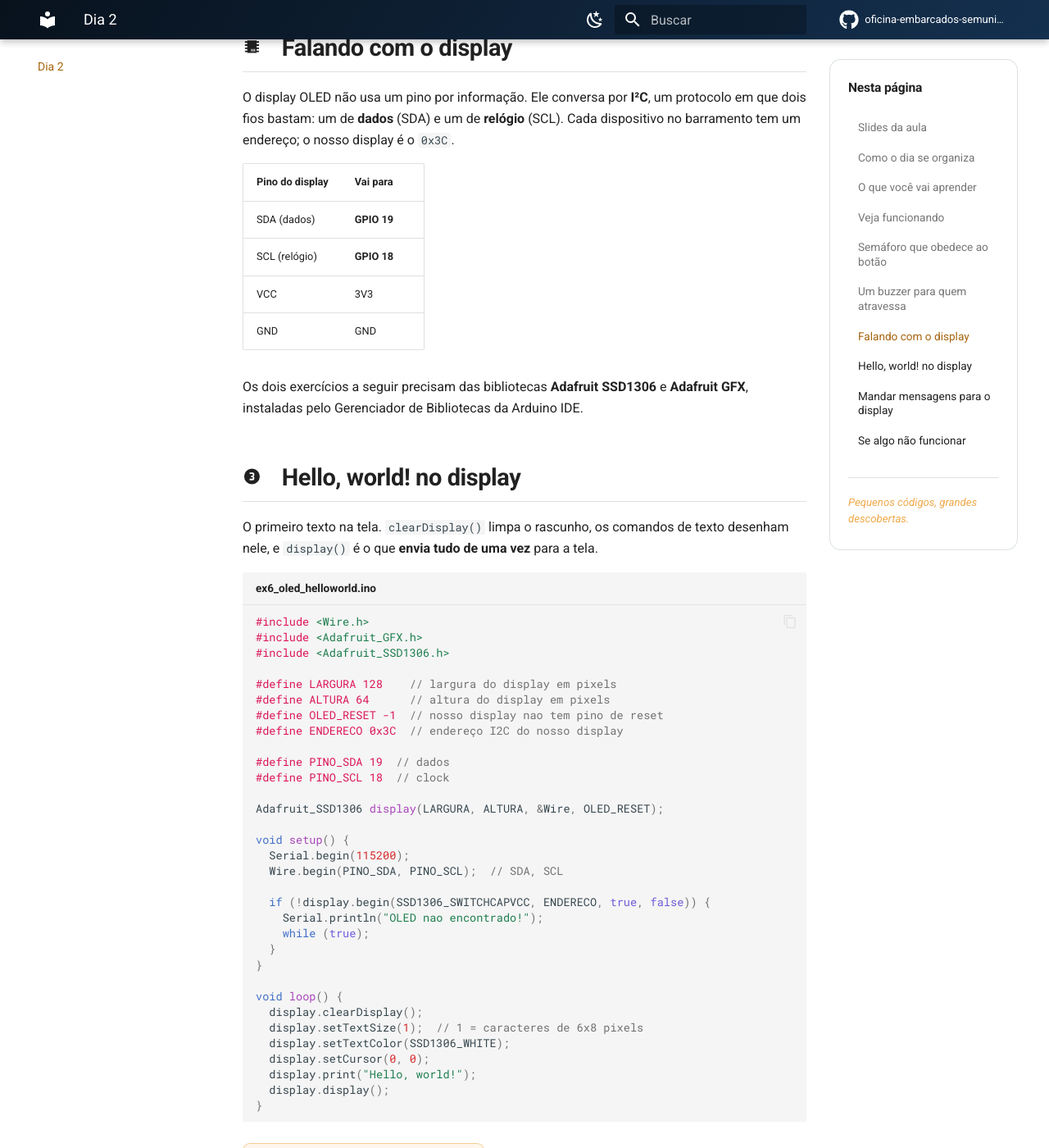
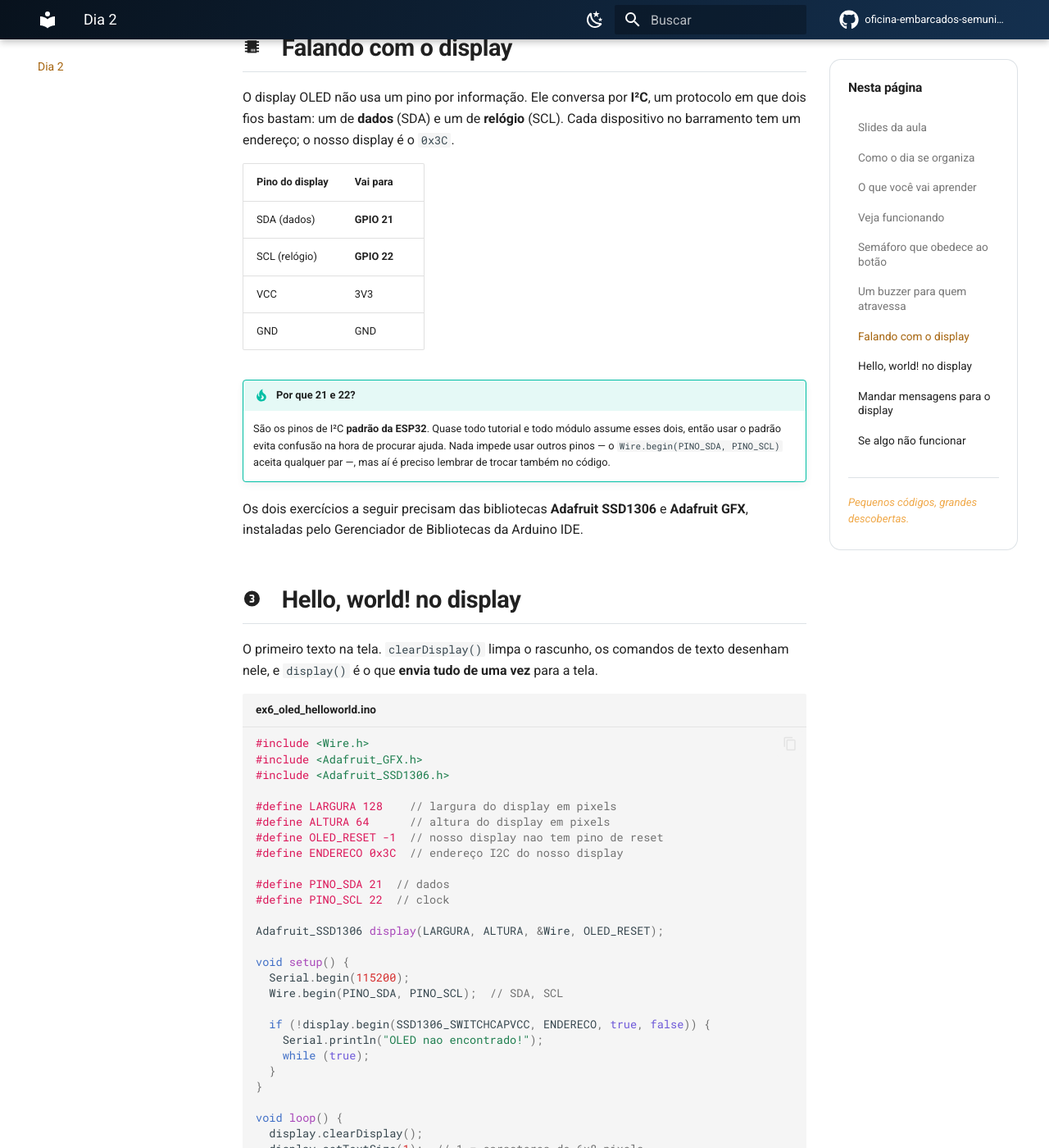
Before and after one commit to GenilsonJrs/oficina-embarcados-semuni26, an MkDocs documentation site: the page built from docs/dia-2.md, in a window 1280 px wide and 1400 px high, scrolled down 7044 px. Shown: the whole window at 82% size. Built offline with MkDocs 1.6.1 and Material for MkDocs 9.7.7, drawn with Linux system fonts in a browser that asks for light colours; comment, search, counter and statistics services are not loaded; some of the changed text lies outside the part shown.

Commit message:
Corrige os pinos I2C do display para 21 e 22, conforme o Luiz
Co-authored-by: Gabriela de Oliveira Lemos <43069991+heylisten64@users.noreply.github.com>
Co-authored-by: Luiz Guilherme Faria <90045018+luizfaria1989@users.noreply.github.com>

```diff
--- a/docs/dia-2.md
+++ b/docs/dia-2.md
@@ -288,10 +288,16 @@ barramento tem um endereço; o nosso display é o `0x3C`.
 
 | Pino do display | Vai para |
 |---|---|
-| SDA (dados) | **GPIO 19** |
-| SCL (relógio) | **GPIO 18** |
+| SDA (dados) | **GPIO 21** |
+| SCL (relógio) | **GPIO 22** |
 | VCC | 3V3 |
 | GND | GND |
+
+!!! tip "Por que 21 e 22?"
+    São os pinos de I²C **padrão da ESP32**. Quase todo tutorial e todo módulo assume
+    esses dois, então usar o padrão evita confusão na hora de procurar ajuda. Nada impede
+    usar outros pinos — o `Wire.begin(PINO_SDA, PINO_SCL)` aceita qualquer par —, mas aí é
+    preciso lembrar de trocar também no código.
 
 Os dois exercícios a seguir precisam das bibliotecas **Adafruit SSD1306** e
 **Adafruit GFX**, instaladas pelo Gerenciador de Bibliotecas da Arduino IDE.
@@ -311,8 +317,8 @@ nele, e `display()` é o que **envia tudo de uma vez** para a tela.
 #define OLED_RESET -1  // nosso display nao tem pino de reset
 #define ENDERECO 0x3C  // endereço I2C do nosso display
 
-#define PINO_SDA 19  // dados
-#define PINO_SCL 18  // clock
+#define PINO_SDA 21  // dados
+#define PINO_SCL 22  // clock
 
 Adafruit_SSD1306 display(LARGURA, ALTURA, &Wire, OLED_RESET);
 
@@ -358,8 +364,8 @@ que o computador e a placa **conversam nos dois sentidos**.
 #define OLED_RESET -1
 #define ENDERECO 0x3C
 
-#define PINO_SDA 19  // dados
-#define PINO_SCL 18  // clock
+#define PINO_SDA 21  // dados
+#define PINO_SCL 22  // clock
 
 Adafruit_SSD1306 display(LARGURA, ALTURA, &Wire, OLED_RESET);
 
```
Also changed, not shown: 2 other files.
